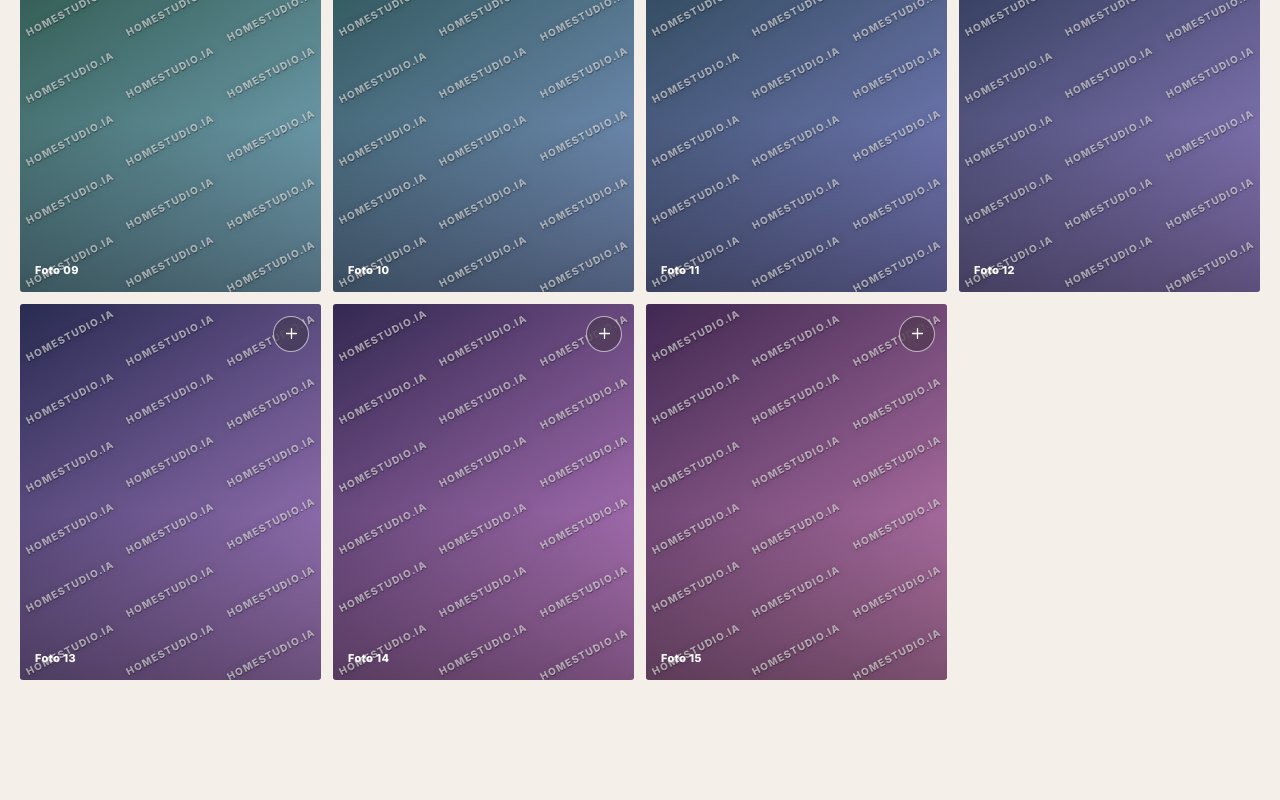
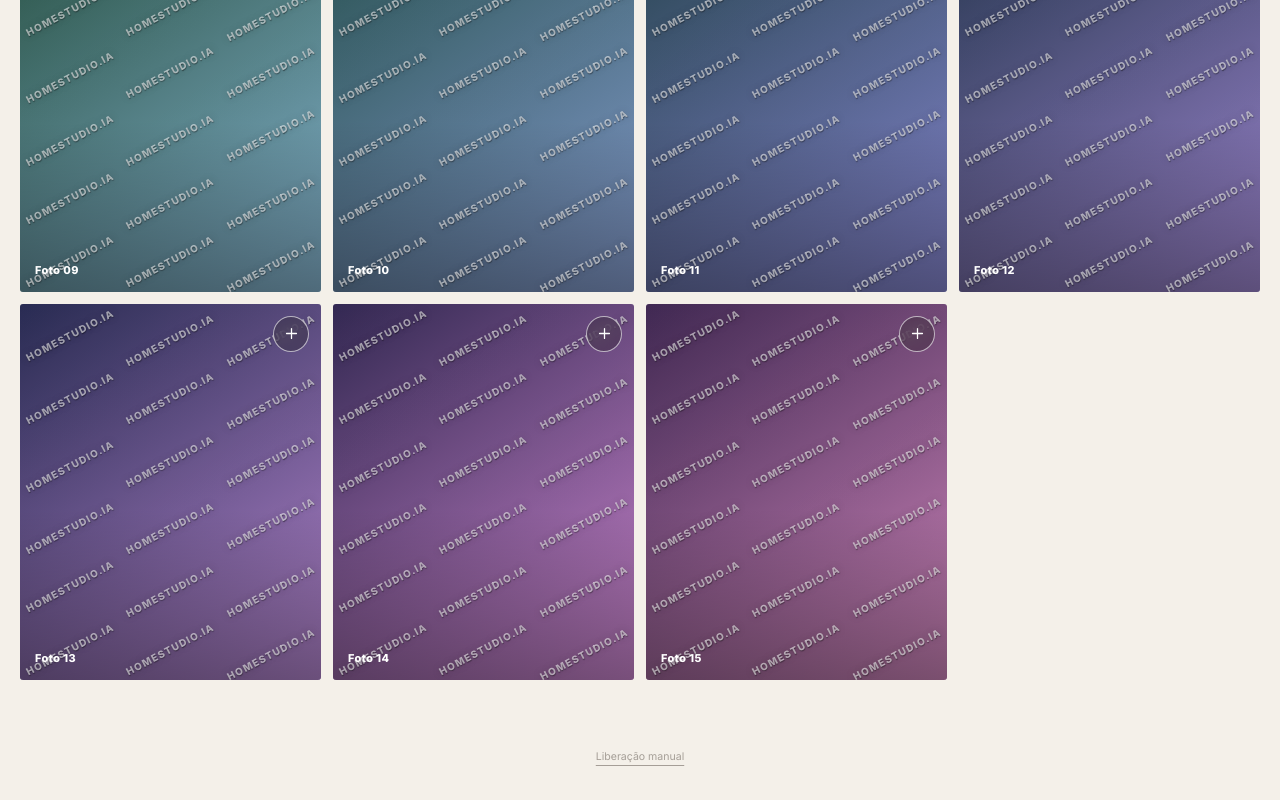
Before and after one commit to moreirahype/home-studio-gallery, a Next.js app: page /g/demo in a window 1280 px wide. Shown: the part 1862-2662 px from the top of the page. Built offline with nearby package versions, Linux system fonts and the light colour scheme; a web font is replaced by a local one.

Commit message:
ux: move manual release to page footer

```diff
--- a/app/globals.css
+++ b/app/globals.css
@@ -1084,17 +1084,44 @@
 .manual-release-box {
   display: grid;
   gap: 8px;
+  margin-top: 10px;
+}
+
+.manual-release-footer {
+  max-width: 560px;
+  margin: 64px auto 0;
+  text-align: center;
+}
+
+.manual-release-footer .manual-release-box {
   margin-top: 14px;
-  padding-top: 14px;
-  border-top: 1px solid var(--line);
-}
-
-.manual-release-box > span {
-  color: var(--muted);
-  font-size: 0.68rem;
-  font-weight: 800;
-  letter-spacing: 0.06em;
-  text-transform: uppercase;
+  padding: 16px;
+  border: 1px solid var(--line);
+  border-radius: 18px;
+  background: rgb(255 253 248 / 72%);
+}
+
+.manual-release-box p {
+  margin: 0;
+  color: var(--muted);
+  font-size: 0.72rem;
+}
+
+.manual-release-toggle {
+  justify-self: center;
+  border: 0;
+  background: transparent;
+  color: var(--muted);
+  cursor: pointer;
+  font: inherit;
+  font-size: 0.66rem;
+  text-decoration: underline;
+  text-underline-offset: 5px;
+  opacity: 0.62;
+}
+
+.manual-release-toggle:hover {
+  opacity: 1;
 }
 
 .manual-release-box > div {
--- a/components/gallery.tsx
+++ b/components/gallery.tsx
@@ -200,6 +200,7 @@
   const [checkingPayment, setCheckingPayment] = useState(false);
   const [savingPhotoId, setSavingPhotoId] = useState<string | null>(null);
   const [isMobileDevice, setIsMobileDevice] = useState(false);
+  const [manualReleaseOpen, setManualReleaseOpen] = useState(false);
   const [manualPassword, setManualPassword] = useState("");
   const [manualReleasing, setManualReleasing] = useState(false);
   const [pixCopied, setPixCopied] = useState(false);
@@ -395,6 +396,7 @@
     setCheckoutError("");
     setPixPayment(null);
     setPixCopied(false);
+    setManualReleaseOpen(false);
     setCheckoutOpen(true);
   }
 
@@ -1318,8 +1320,25 @@
                     ? "Continuar para o Pix"
                     : "Liberar minhas fotos"}
                 </button>
+                {checkoutError && <p className="form-error">{checkoutError}</p>}
+              </>
+            )}
+          </section>
+        </div>
+      )}
+      <section className="manual-release-footer" aria-label="Liberação manual">
+        <button
+          className="manual-release-toggle"
+          onClick={() => setManualReleaseOpen((current) => !current)}
+          type="button"
+        >
+          Liberação manual
+        </button>
+        {manualReleaseOpen && (
           <div className="manual-release-box">
-                  <span>Liberação manual</span>
+            <p>
+              Selecione as fotos na galeria, digite a senha e libere sem Pix.
+            </p>
             <div>
               <input
                 autoComplete="off"
@@ -1330,20 +1349,19 @@
               />
               <button
                 className="secondary-button"
-                      disabled={manualReleasing || releasing || creatingPix}
+                disabled={
+                  !selected.length || manualReleasing || releasing || creatingPix
+                }
                 onClick={() => void releaseSelectedPhotos(true)}
                 type="button"
               >
                 {manualReleasing ? "Liberando..." : "Liberar com senha"}
               </button>
             </div>
+            {checkoutError && <p className="form-error">{checkoutError}</p>}
           </div>
-                {checkoutError && <p className="form-error">{checkoutError}</p>}
-              </>
         )}
       </section>
-        </div>
-      )}
     </main>
   );
 }
```
Lines whose indentation alone changed are shown as unchanged.
